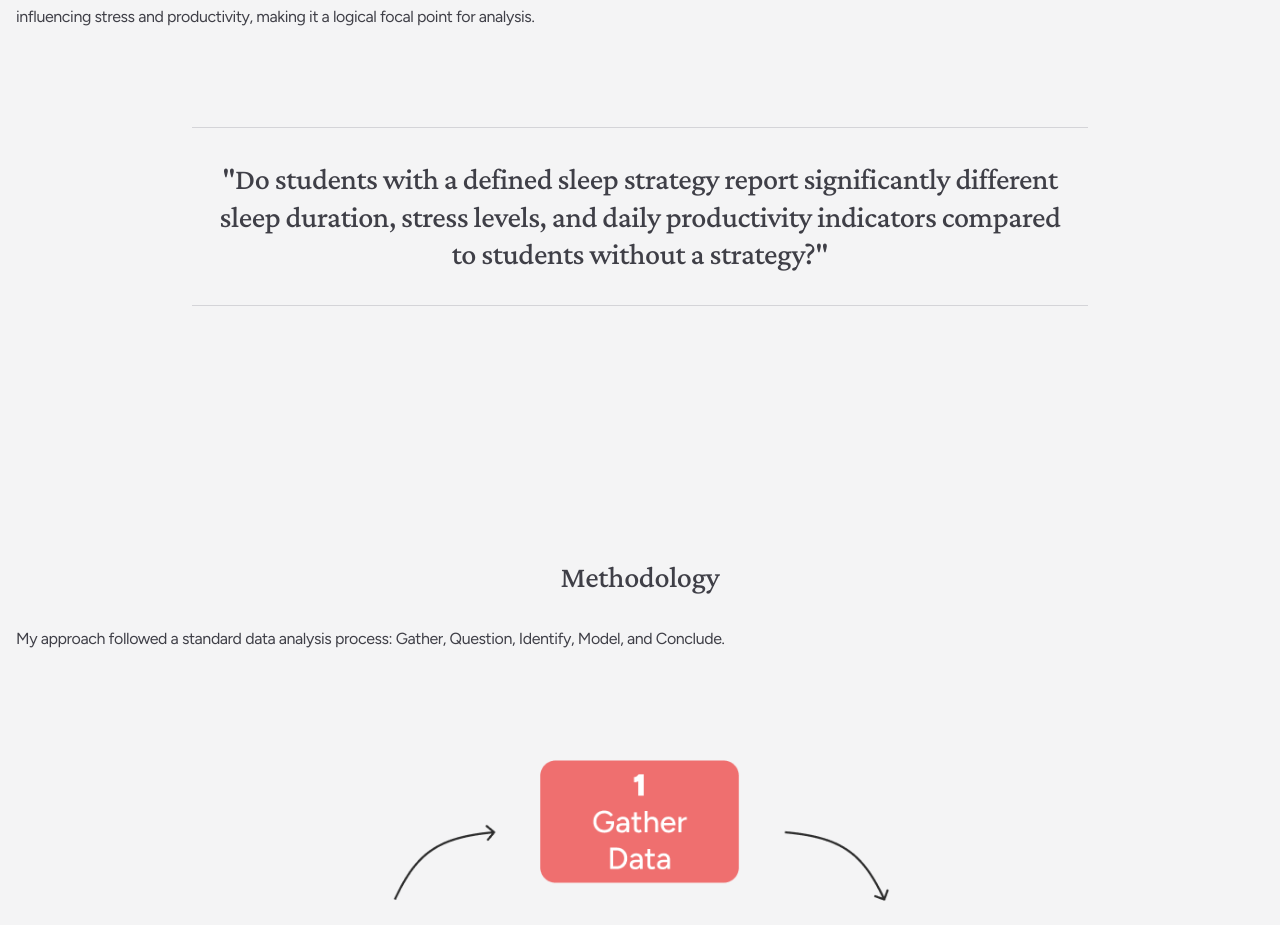
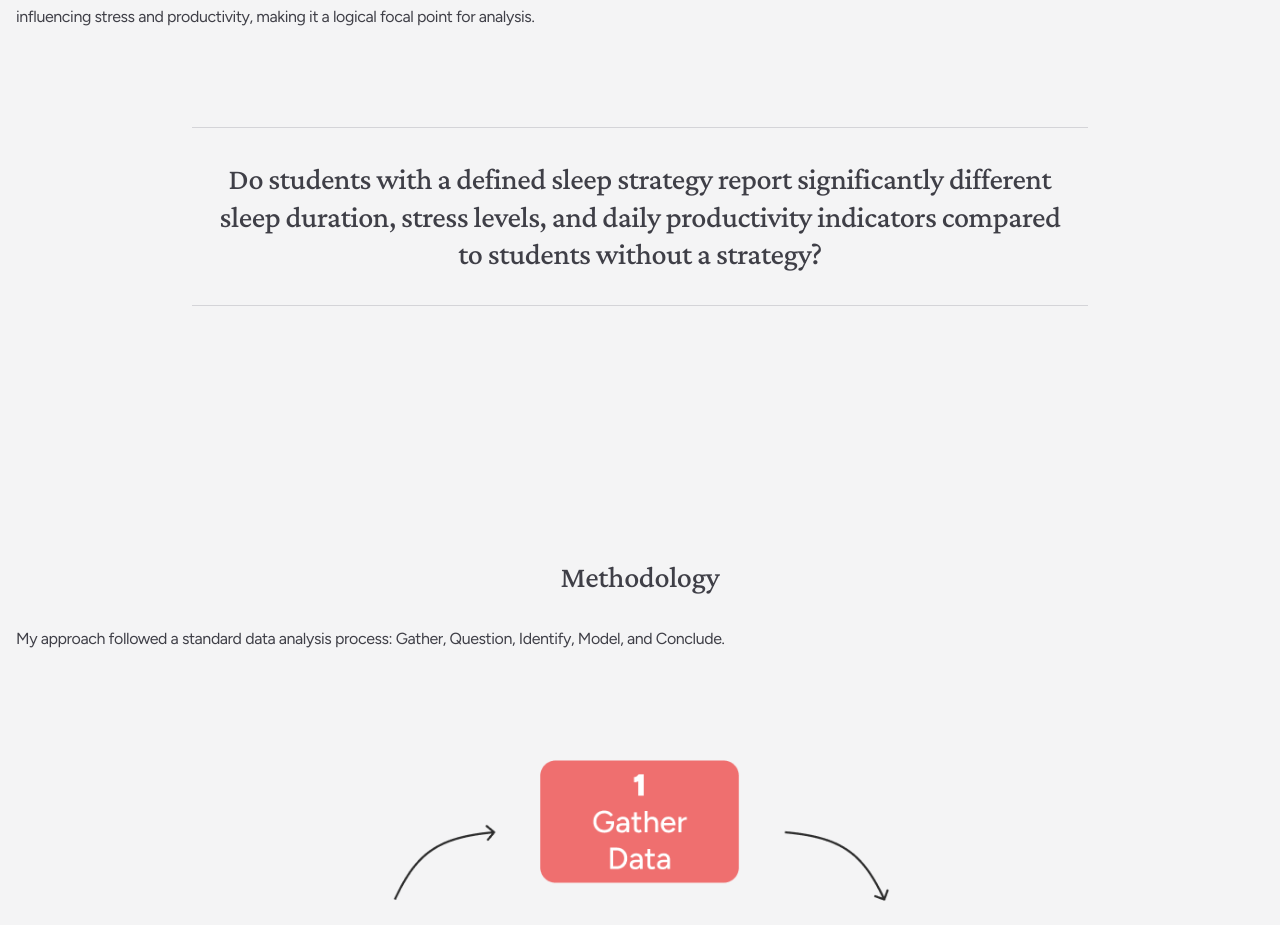
Before and after one commit to nthsm/portfolio, a Next.js app: page /student-wellness-study in a window 1280 px wide. Shown: the part 1820-2745 px from the top of the page. Built offline with nearby package versions, Linux system fonts and the light colour scheme.

Commit message:
Update page.tsx

```diff
--- a/app/(posts)/student-wellness-study/page.tsx
+++ b/app/(posts)/student-wellness-study/page.tsx
@@ -79,9 +79,9 @@ export default function StudentWellnessPage() {
             <div className="hmw-container not-prose">
               <div className="hmw-line"></div>
               <h2 className="hmw-text">
-                "Do students with a defined sleep strategy report significantly
+                Do students with a defined sleep strategy report significantly
                 different sleep duration, stress levels, and daily productivity
-                indicators compared to students without a strategy?"
+                indicators compared to students without a strategy?
               </h2>
               <div className="hmw-line"></div>
             </div>
```
